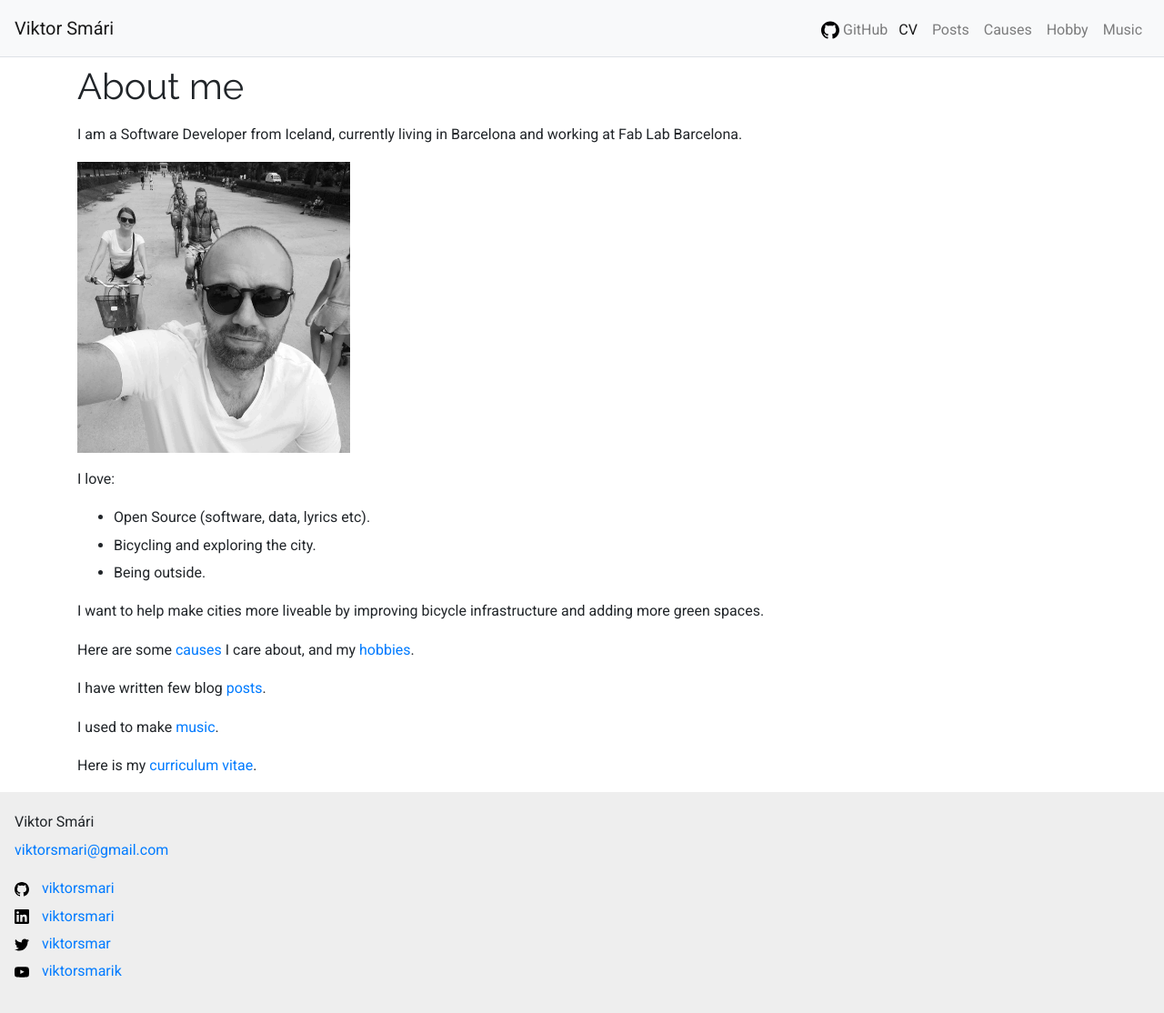
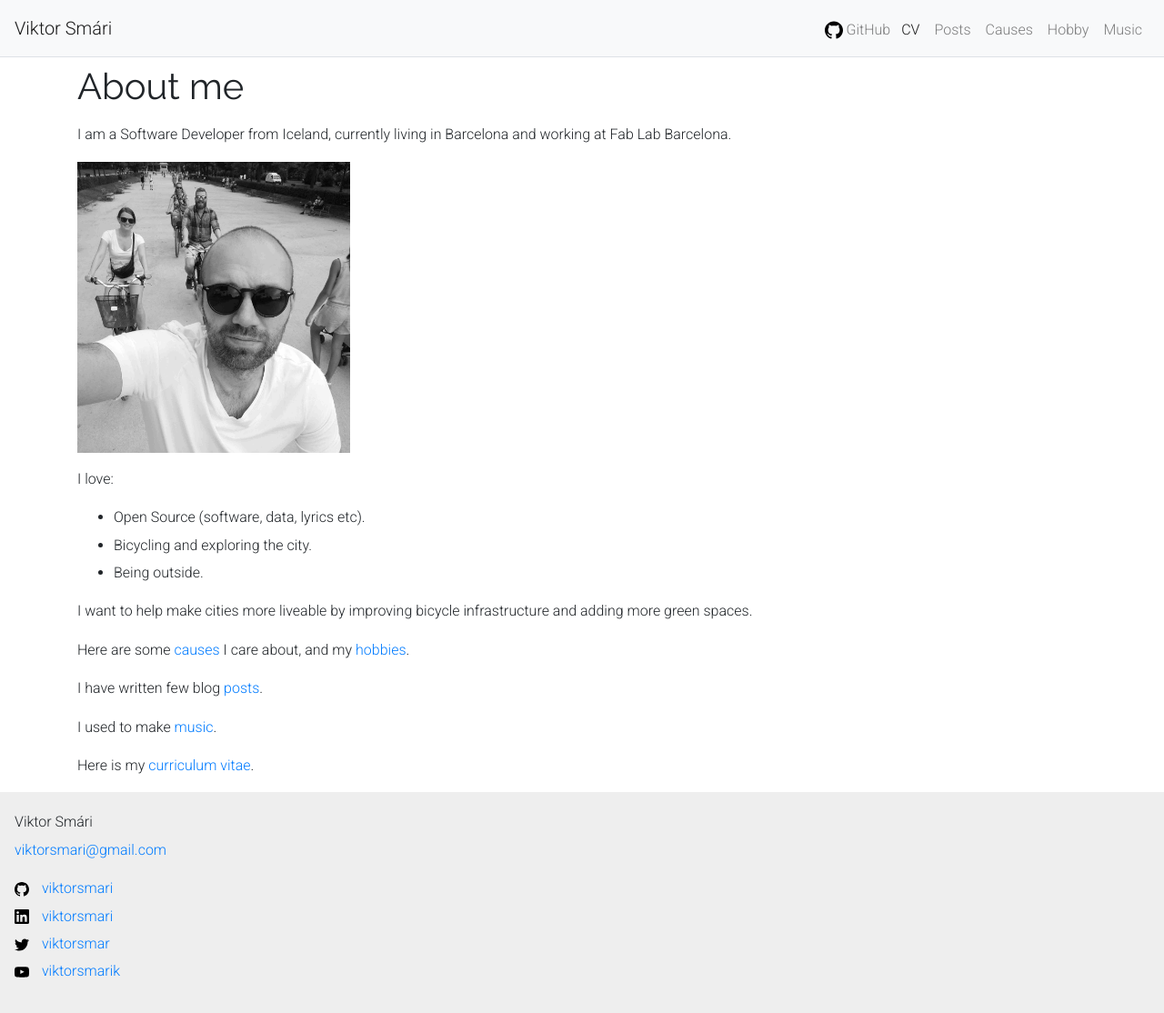
Before and after one commit to viktorsmari/viktorsmari.github.io, a Jekyll site: the page built from index.md, in a window 1280 px wide and 1114 px high. Shown: the whole window at 91% size. Built offline with Jekyll 4.4.1, drawn with Linux system fonts in a browser that asks for light colours; comment, search, counter and statistics services are not loaded.

Commit message:
Load roboto font weights

```diff
--- a/assets/viktor.scss
+++ b/assets/viktor.scss
@@ -3,7 +3,7 @@
 
 //@import url('https://fonts.googleapis.com/css?family=Lato');
 @import url('https://fonts.googleapis.com/css?family=Raleway');
-@import url('https://fonts.googleapis.com/css?family=Roboto');
+@import url('https://fonts.googleapis.com/css?family=Roboto:300,400,700');
 
 html, body {
   font-size: 1em;
```
